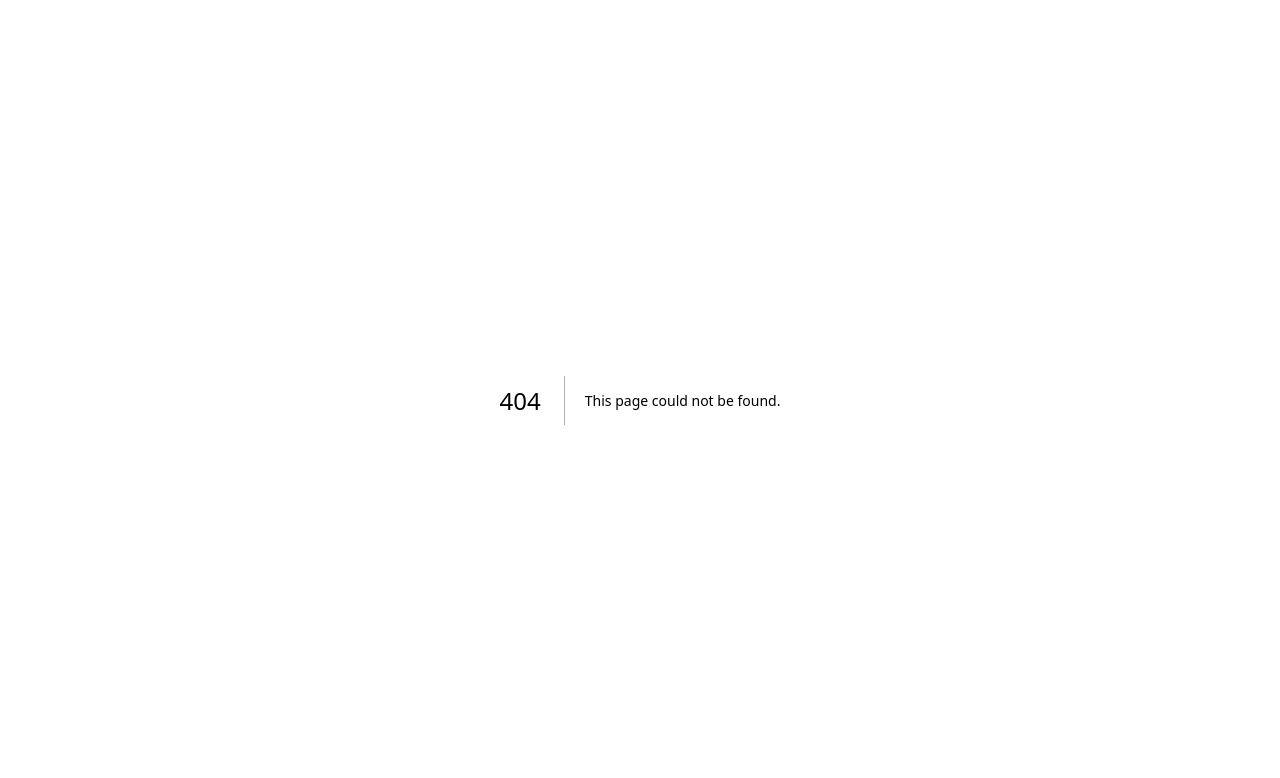
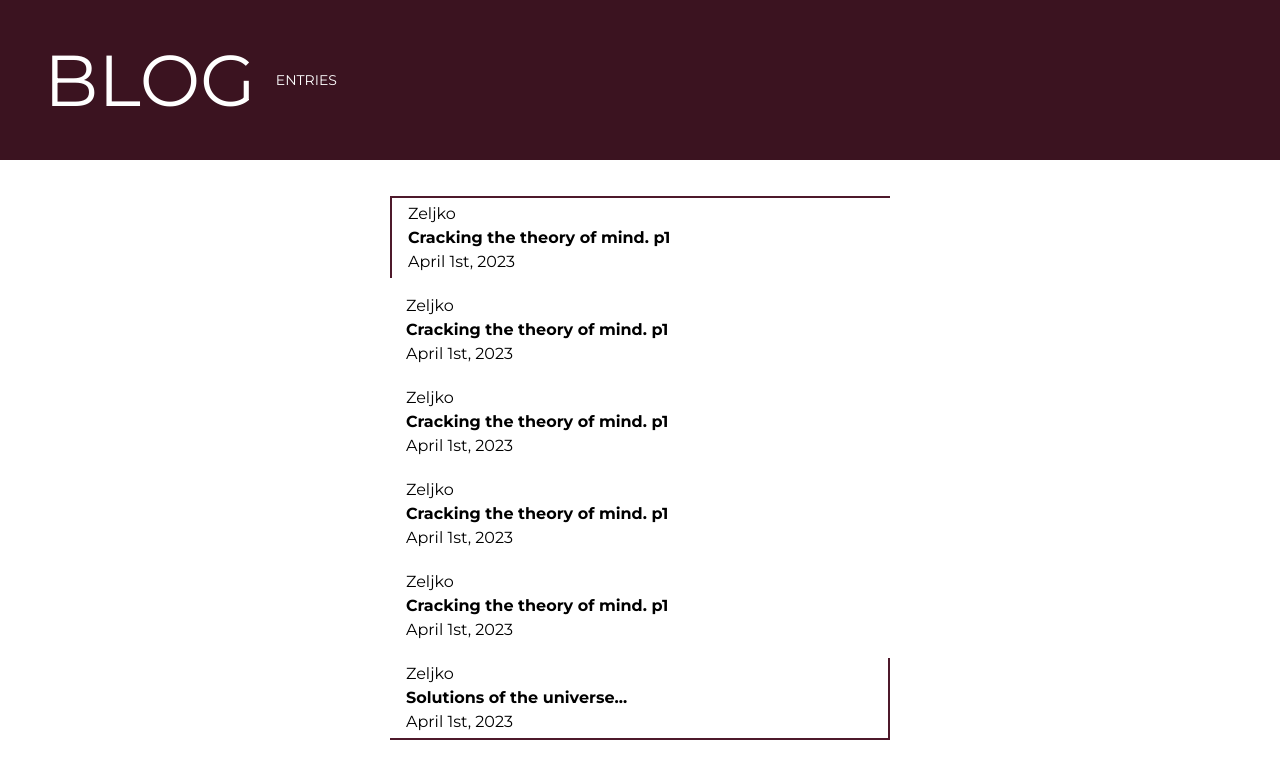
Before and after one commit to chomnr/Blog-old, a Next.js app in the folder packages/client/blog-front/: page /post/entries in a window 1280 px wide. Before the commit this address had no page. Shown: the top 778 px of the page. Built offline with nearby package versions, Linux system fonts and the light colour scheme.

Commit message:
created simple entries page for blog posts..

```diff
--- a/packages/client/blog-front/app/globals.css
+++ b/packages/client/blog-front/app/globals.css
@@ -11,7 +11,7 @@ body {
 }
 body {
   color: #fff;
-  background: #3B1320;
+  background: #fff;
   font-family: 'Montserrat', sans-serif;
 }
 
--- /dev/null
+++ b/packages/client/blog-front/app/post/entries/page.tsx
@@ -0,0 +1,179 @@
+'use client';
+
+import { Metadata } from 'next'
+import { useState } from 'react';
+import { useRouter } from 'next/router';
+import Navbar  from "@/components/navbar"
+
+
+export default function Page() {
+  return (
+    <>
+    <Navbar/>
+    <div className='flex flex-col items-center bg-white h-fit pb-8 '>
+      sadsddassd
+      <div id="blog-post-1" className='flex flex-col min-w-[500px] mt-3 pl-3 border-l-2 border-t-2 border-[#4E192B] text-black hover:bg-[#F2F2F2] cursor-pointer'>
+        <div className='flex flex-col p-1'>
+            Zeljko
+            <div className='flex flex-row font-bold'>
+              Cracking the theory of mind. p1
+            </div>
+            April 1st, 2023
+        </div>
+      </div>
+
+      <div id="blog-post-1" className='flex flex-col min-w-[500px] mt-3 pl-3 text-black hover:bg-[#F2F2F2] cursor-pointer'>
+        <div className='flex flex-col p-1'>
+            Zeljko
+            <div className='flex flex-row font-bold'>
+              Cracking the theory of mind. p1
+            </div>
+            April 1st, 2023
+        </div>
+      </div>
+      <div id="blog-post-1" className='flex flex-col min-w-[500px] mt-3 pl-3 text-black hover:bg-[#F2F2F2] cursor-pointer'>
+        <div className='flex flex-col p-1'>
+            Zeljko
+            <div className='flex flex-row font-bold'>
+              Cracking the theory of mind. p1
+            </div>
+            April 1st, 2023
+        </div>
+      </div>
+      <div id="blog-post-1" className='flex flex-col min-w-[500px] mt-3 pl-3 text-black hover:bg-[#F2F2F2] cursor-pointer'>
+        <div className='flex flex-col p-1'>
+            Zeljko
+            <div className='flex flex-row font-bold'>
+              Cracking the theory of mind. p1
+            </div>
+            April 1st, 2023
+        </div>
+      </div>
+      <div id="blog-post-1" className='flex flex-col min-w-[500px] mt-3 pl-3 text-black hover:bg-[#F2F2F2] cursor-pointer'>
+        <div className='flex flex-col p-1'>
+            Zeljko
+            <div className='flex flex-row font-bold'>
+              Cracking the theory of mind. p1
+            </div>
+            April 1st, 2023
+        </div>
+      </div>
+
+
+      <div className='blog-post-2" flex flex-col min-w-[500px] mt-3 pl-3 border-r-2 border-b-2 border-[#4E192B] text-black hover:bg-[#F2F2F2] cursor-pointer'>
+        <div className='flex flex-col p-1'>
+            Zeljko
+            <div className='flex flex-row font-bold'>
+              Solutions of the universe...
+            </div>
+            April 1st, 2023
+        </div>
+      </div>
+
+    </div>
+    </>
+  )
+}
+
+/*
+
+let url = "http://localhost:8000/api/user/create"
+  const [formData, setFormData] = useState({
+    username: '',
+    email: '',
+    password: ''
+  })
+
+  const handleSubmit = async (event: any) => {
+    event.preventDefault();
+    let res = await fetch(url, {
+      method: "POST",
+      headers: {
+        'Content-Type': 'application/json',
+      },
+      body: JSON.stringify(formData),
+    });
+    let data = await res.json();
+    if (res.status === 200) {
+      console.log("Success: " + data["message"])
+      window.location.href = "/";
+    } else {
+      console.log("Failed: " + data["message"])
+    }
+  };
+
+<form className="flex flex-col bg-[#572536] space-y-3 p-3 rounded w-[300px]" onSubmit={handleSubmit}>
+        <div className='font-bold text-3xl'>User Register</div>
+        <input className='p-3 bg-[#421525]' type='username' placeholder='Username' value={formData.username} onChange={(e) => setFormData({ ...formData, username: e.target.value })}></input>
+        <input className='p-3 bg-[#421525]' type='email' placeholder='Email' value={formData.email} onChange={(e) => setFormData({ ...formData, email: e.target.value })}></input>
+        <input className='p-3 bg-[#421525]' type='password' placeholder='Password' value={formData.password} onChange={(e) => setFormData({ ...formData, password: e.target.value })}></input>
+        <button>Register</button>
+      </form>
+
+
+export const metadata: Metadata = {
+    title: 'Register',
+    description: 'Register your account',
+}
+
+export default function Page() {
+
+  const [formData, setFormData] = useState({
+    username: '',
+    email: '',
+    password: ''
+  })
+
+  };
+
+  return (
+    <>
+    <div className='text-7xl mb-2 text-center'>Register</div>
+    <form className="flex flex-col bg-[#572536] space-y-3 p-3 rounded" onSubmit={handleSubmit}>
+        <input className='p-1 bg-[#421525]' type='username' value={username} onChange={(e) => setUsername(e.target.value)}></input>
+        <input className='p-1 bg-[#421525]' type='email' value={email} onChange={(e) => setEmail(e.target.value)}></input>
+        <input className='p-1 bg-[#421525]' type='password' value={password} onChange={(e) => setPassword(e.target.value)}></input>
+        <button>Register</button>
+        <div className="message">{message ? <p>{message}</p> : null}</div>
+    </form>
+    </>
+  )
+}
+*/
+
+/*()
+ const [username, setUsername] = useState("");
+ const [email, setEmail] = useState("");
+ const [password, setPassword] = useState("");
+ const [message, setMessage] = useState("");
+ const router = useRouter();
+
+ let handleSubmit = async (e: { preventDefault: () => void }) => {
+   e.preventDefault();
+   try {
+     let res = await fetch("http://localhost:8000/api/user/create", {
+       method: "POST",
+       headers: {
+         'Content-Type': 'application/json',
+       },
+       body: JSON.stringify({
+         username: username,
+         email: email,
+         password: password
+       }),
+     });
+     let resJson = await res.json();
+     router.push('/login');
+
+     if (res.status === 200) {
+       setUsername("");
+       setEmail("");
+       setPassword("");
+       setMessage("User created successfully");
+     } else {
+       setMessage(resJson["message"]);
+     }
+   } catch (err) {
+     console.log(err);
+   }
+   */
--- a/packages/client/blog-front/components/navbar.tsx
+++ b/packages/client/blog-front/components/navbar.tsx
@@ -1,6 +1,6 @@
 export default function Navbar() {
     return (
-    <div className="flex lg:flex-row flex-col justify-center items-center w-screen h-40 space-x-5">
+    <div className="flex lg:flex-row flex-col justify-center items-center w-screen h-40 space-x-5 bg-[#3B1320]">
         <h1 id="brand" className="text-7xl lg:pl-11 pb-3 lg:pt-3 pt-6"><a href="/">BLOG</a></h1>
         <nav className="flex flex-row lg:flex-shrink-0 flex-grow space-x-3 text-sm">
           <a href="post/entries" className="hover:text-[#A29E9D] cursor-pointer">ENTRIES</a>
```
Also changed, not shown: 1 other file (tests, documents, lock files or other folders).
